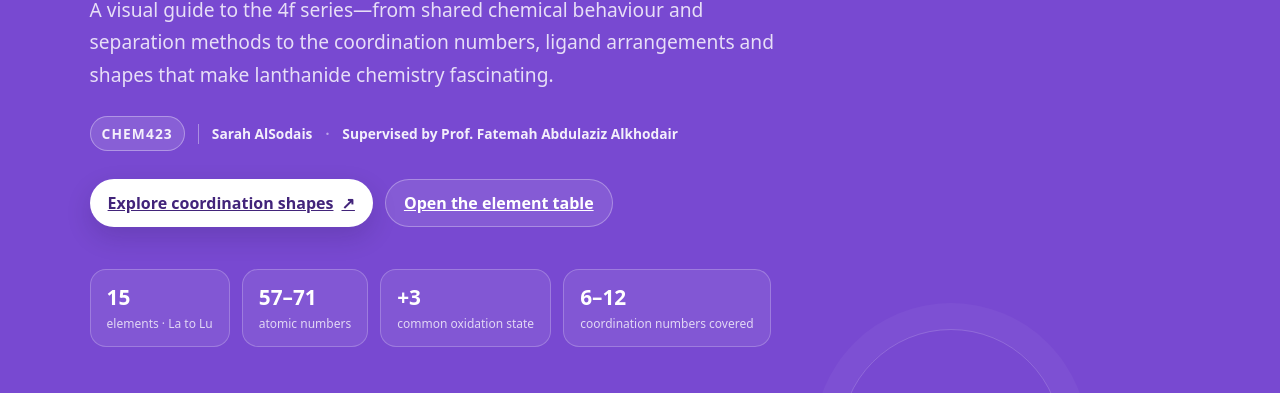
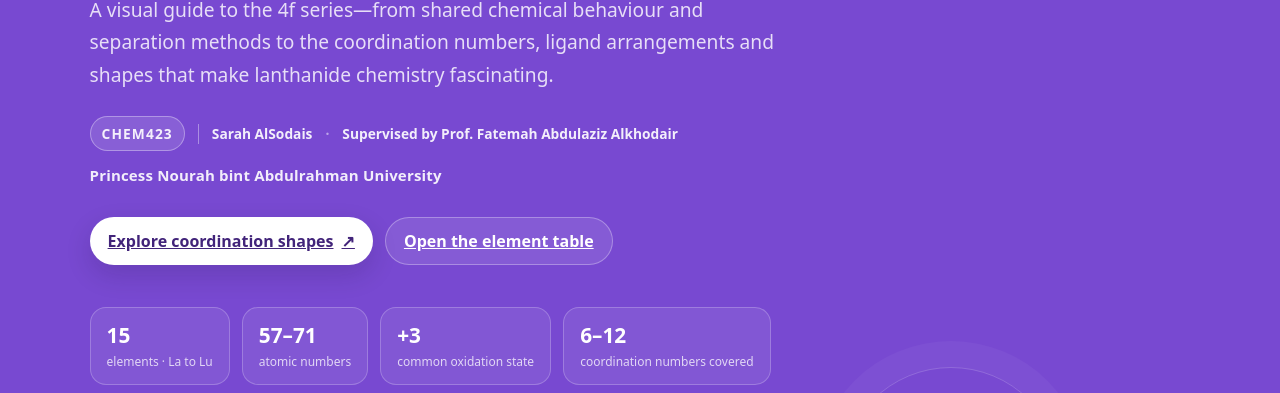
Before and after one commit to sarasodii/lanthanides-chemistry-explorer, a plain HTML site: page index.html in a window 1280 px wide. Shown: the part 407-800 px from the top of the page. Drawn offline with Linux system fonts and the light colour scheme.

Commit message:
index.html

```diff
--- a/index.html
+++ b/index.html
@@ -171,6 +171,7 @@ h2 { font-size:calc(clamp(1.9rem, 4vw, 3.1rem) * var(--site-heading-scale)); mar
 .hero-credit-code {display:inline-flex;align-items:center;padding:7px 11px;border:1px solid rgba(255,255,255,.34);border-radius:999px;background:rgba(255,255,255,.12);font-weight:850;letter-spacing:.08em}
 .hero-credit-divider {width:1px;height:20px;background:rgba(255,255,255,.38)}
 .hero-credit-sep {opacity:.55}
+.hero-university {margin:12px 0 0!important;font-size:.94rem!important;font-weight:650;letter-spacing:.01em;color:rgba(255,255,255,.9)!important;max-width:none!important}
 .academic-panel {display:grid;grid-template-columns:minmax(260px,.82fr) minmax(0,1.18fr);overflow:hidden}
 .academic-identity {padding:clamp(24px,4vw,42px);background:linear-gradient(155deg,#eee6fc,#faf7ff);border-right:1px solid var(--line)}
 .academic-eyebrow {color:#6d3bc4;font-size:.74rem;font-weight:850;letter-spacing:.11em;text-transform:uppercase}
@@ -204,6 +205,7 @@ h2 { font-size:calc(clamp(1.9rem, 4vw, 3.1rem) * var(--site-heading-scale)); mar
   <h1>The lanthanides,<br>explored in detail.</h1>
   <p>A visual guide to the 4f series—from shared chemical behaviour and separation methods to the coordination numbers, ligand arrangements and shapes that make lanthanide chemistry fascinating.</p>
   <div class="hero-credit"><span class="hero-credit-code">CHEM423</span><span class="hero-credit-divider"></span><span>Sarah AlSodais</span><span class="hero-credit-sep">·</span><span>Supervised by Prof. Fatemah Abdulaziz Alkhodair</span></div>
+  <p class="hero-university">Princess Nourah bint Abdulrahman University</p>
   <div class="hero-actions"><a class="btn btn-light" href="#coordination">Explore coordination shapes <span aria-hidden="true">↗</span></a><a class="btn btn-outline" href="#elements">Open the element table</a></div>
   <div class="hero-stats"><div class="stat"><strong>15</strong><span>elements · La to Lu</span></div><div class="stat"><strong>57–71</strong><span>atomic numbers</span></div><div class="stat"><strong>+3</strong><span>common oxidation state</span></div><div class="stat"><strong>6–12</strong><span>coordination numbers covered</span></div></div>
 </section>
```
